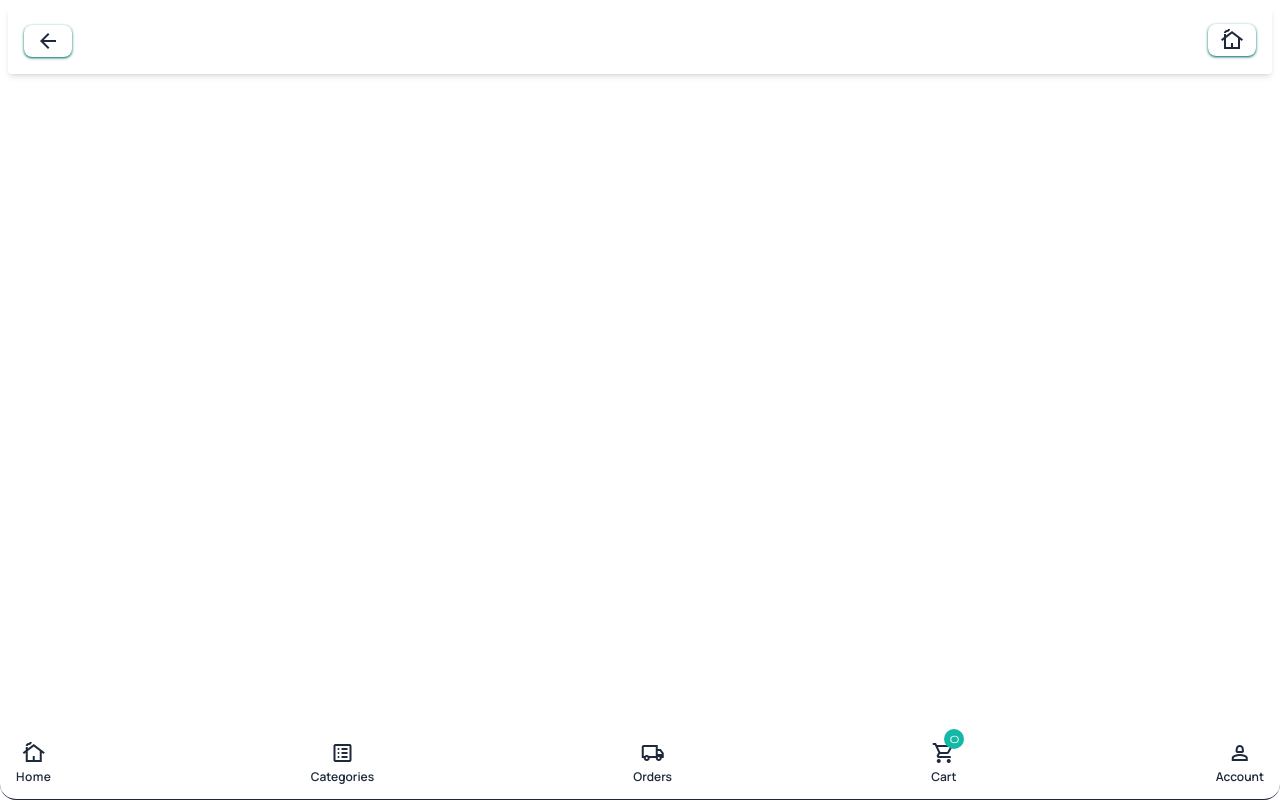
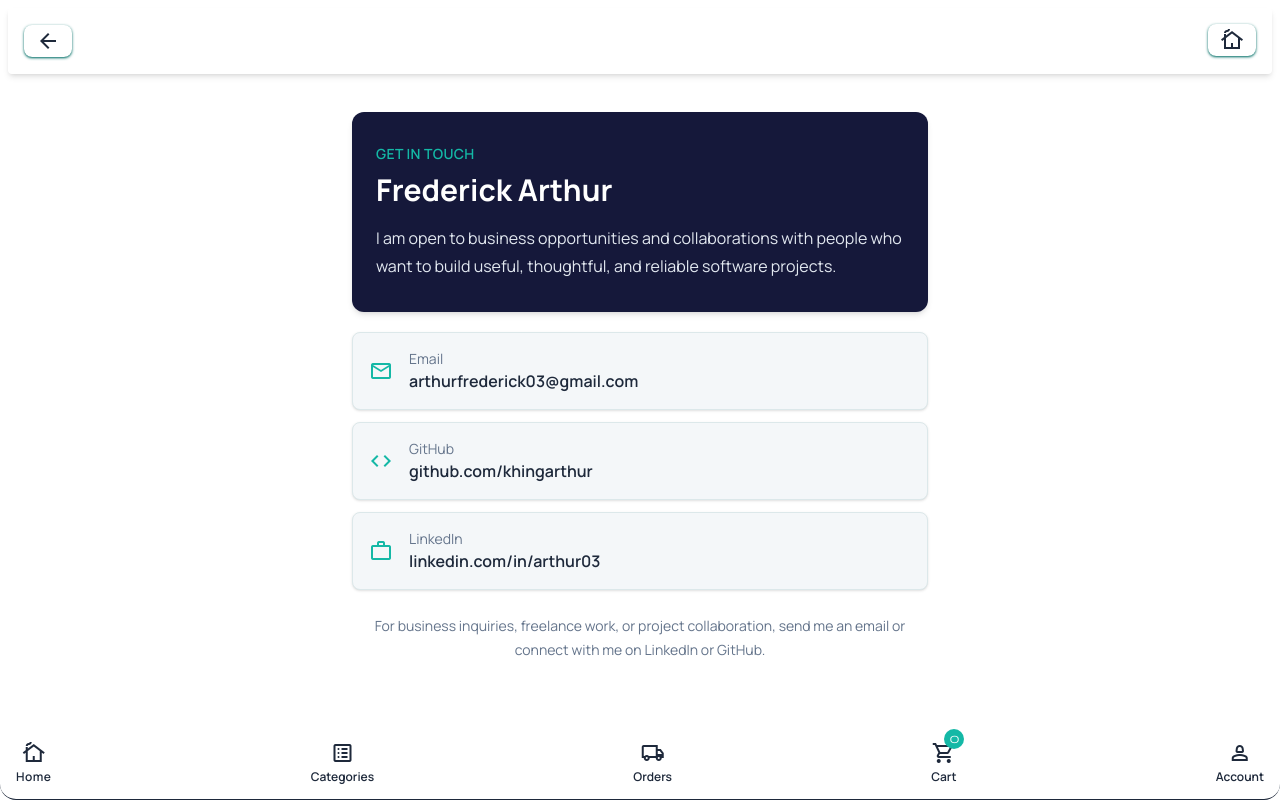
Before and after one commit to khingarthur/eccomerce-frontend, a React (Vite) app: page /contactme in a window 1280 px wide. Built offline with nearby package versions, Linux system fonts and the light colour scheme; no server answers.

Commit message:
Added About me page

```diff
--- a/src/pages/ContactMe.jsx
+++ b/src/pages/ContactMe.jsx
@@ -1,13 +1,80 @@
 import { Header2 } from "../components/Header2";
 
 export const ContactMe = () => {
-    const navigateTo = "/";
-    const icon = "cottage";
+  const navigateTo = "/";
+  const icon = "cottage";
+
   return (
     <>
-      <Header2 navigateTo={navigateTo} icon={icon}/>
-      <main>
-        <h1>My Details</h1>
+      <Header2 navigateTo={navigateTo} icon={icon} />
+      <main className="min-h-screen bg-white px-5 pb-28 pt-28 text-[#1E293B]">
+        <section className="mx-auto max-w-xl">
+          <div className="rounded-xl bg-[#15183a] px-6 py-8 text-white shadow-md">
+            <p className="text-sm font-semibold uppercase tracking-wide text-[#14B8A6]">
+              Get in touch
+            </p>
+            <h1 className="mt-2 text-3xl font-bold">Frederick Arthur</h1>
+            <p className="mt-4 leading-7 text-[#E2E8F0]">
+              I am open to business opportunities and collaborations with
+              people who want to build useful, thoughtful, and reliable
+              software projects.
+            </p>
+          </div>
+
+          <div className="mt-5 flex flex-col gap-3">
+            <a
+              href="mailto:arthurfrederick03@gmail.com"
+              className="flex items-center gap-4 rounded-lg border border-[#DCE8EA] bg-[#F4F7F9] px-4 py-4 shadow-sm transition hover:border-[#14B8A6]"
+            >
+              <span className="material-symbols-outlined text-[#14B8A6]">
+                mail
+              </span>
+              <span>
+                <span className="block text-sm text-[#64748B]">Email</span>
+                <span className="font-semibold">
+                  arthurfrederick03@gmail.com
+                </span>
+              </span>
+            </a>
+
+            <a
+              href="https://github.com/khingarthur"
+              target="_blank"
+              rel="noreferrer"
+              className="flex items-center gap-4 rounded-lg border border-[#DCE8EA] bg-[#F4F7F9] px-4 py-4 shadow-sm transition hover:border-[#14B8A6]"
+            >
+              <span className="material-symbols-outlined text-[#14B8A6]">
+                code
+              </span>
+              <span>
+                <span className="block text-sm text-[#64748B]">GitHub</span>
+                <span className="font-semibold">github.com/khingarthur</span>
+              </span>
+            </a>
+
+            <a
+              href="https://www.linkedin.com/in/arthur03"
+              target="_blank"
+              rel="noreferrer"
+              className="flex items-center gap-4 rounded-lg border border-[#DCE8EA] bg-[#F4F7F9] px-4 py-4 shadow-sm transition hover:border-[#14B8A6]"
+            >
+              <span className="material-symbols-outlined text-[#14B8A6]">
+                work
+              </span>
+              <span>
+                <span className="block text-sm text-[#64748B]">LinkedIn</span>
+                <span className="font-semibold">
+                  linkedin.com/in/arthur03
+                </span>
+              </span>
+            </a>
+          </div>
+
+          <p className="mt-6 text-center text-sm leading-6 text-[#64748B]">
+            For business inquiries, freelance work, or project collaboration,
+            send me an email or connect with me on LinkedIn or GitHub.
+          </p>
+        </section>
       </main>
     </>
   );
```
